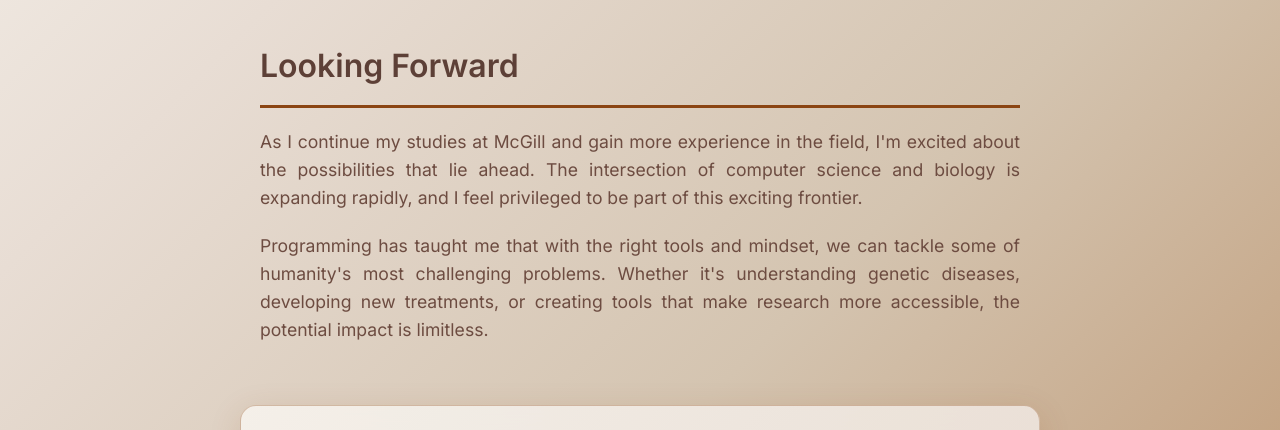
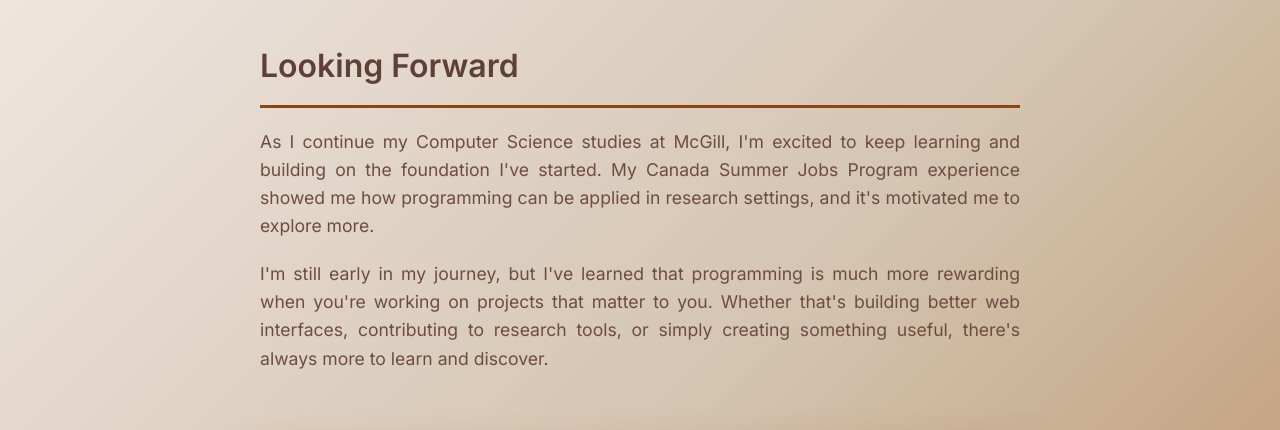
Before and after one commit to GatlatJack/Gatlat, a plain HTML site: page blog/getting-started-programming.html in a window 1280 px wide. Shown: the part 3550-3980 px from the top of the page. Drawn offline with Linux system fonts and the light colour scheme.

Commit message:
Update blog conclusion to be more realistic and honest

```diff
--- a/blog/getting-started-programming.html
+++ b/blog/getting-started-programming.html
@@ -149,14 +149,14 @@
 
                 <h2>Looking Forward</h2>
                 <p>
-                    As I continue my studies at McGill and gain more experience in the field, I'm excited about the possibilities that lie ahead.
-                    The intersection of computer science and biology is expanding rapidly, and I feel privileged to be part of this exciting frontier.
+                    As I continue my Computer Science studies at McGill, I'm excited to keep learning and building on the foundation I've started.
+                    My Canada Summer Jobs Program experience showed me how programming can be applied in research settings, and it's motivated me to explore more.
                 </p>
 
                 <p>
-                    Programming has taught me that with the right tools and mindset, we can tackle some of humanity's most challenging problems.
-                    Whether it's understanding genetic diseases, developing new treatments, or creating tools that make research more accessible,
-                    the potential impact is limitless.
+                    I'm still early in my journey, but I've learned that programming is much more rewarding when you're working on projects that matter to you.
+                    Whether that's building better web interfaces, contributing to research tools, or simply creating something useful,
+                    there's always more to learn and discover.
                 </p>
             </article>
 
```
